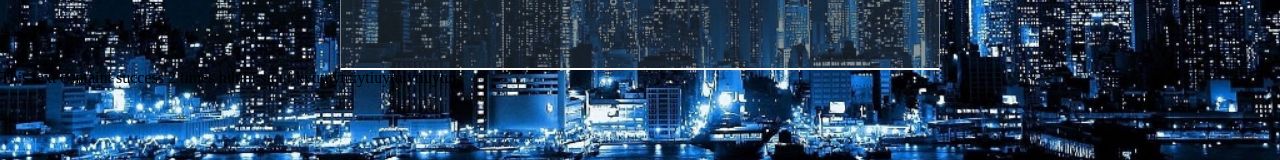
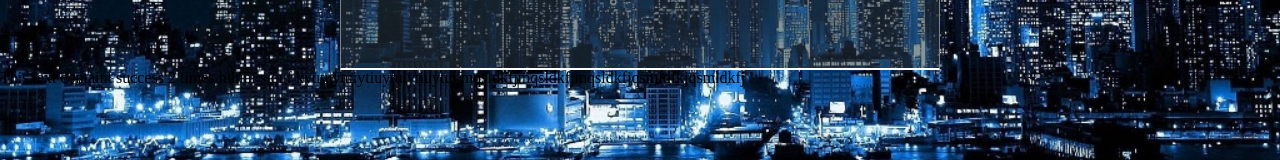
Before and after one commit to Maftouhou/kwicktchat, a website: page public/index.html in a window 1280 px wide. Shown: the part 430-590 px from the top of the page. Drawn offline with Linux system fonts and the light colour scheme.

Commit message:
Update index.html

```diff
--- a/public/index.html
+++ b/public/index.html
@@ -11,7 +11,10 @@
 		<section id="homeContent" ng-include="'home.html'"></section>
 	</div>
 	<div>
-		<p>This text containt success 2 times hihihi siquf kyutuytuiytiuytuiytiuytui</p>
+		<p>This text containt success 2 times hihihi siquf
+			kyutuytuiytiuytuiytiuytui
+		mqsldkfjmqsldkfjmqsldkfjqsmldfkjqsmldkfj
+		</p>
 	</div>
 
 	<script src="js/angular.min.js"></script>
```
